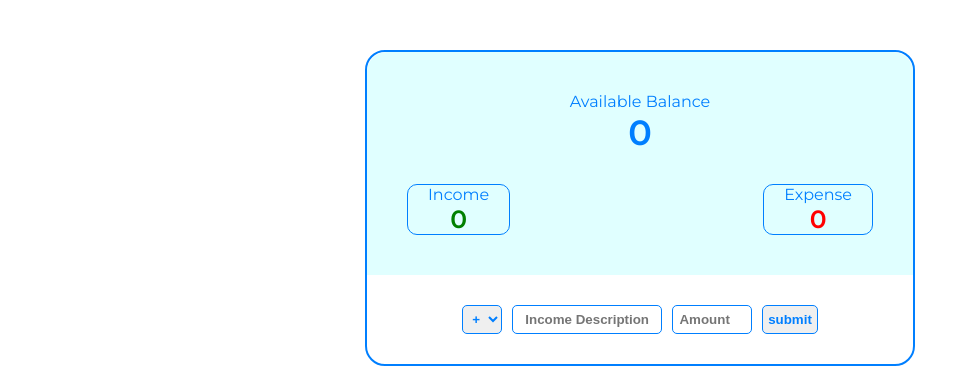
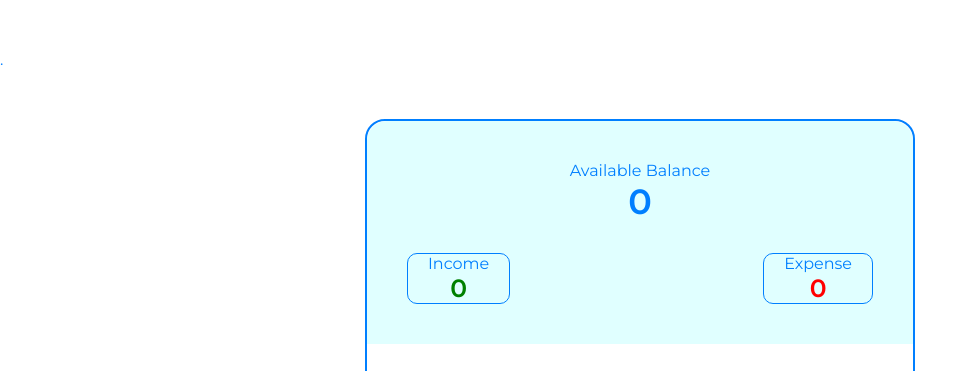
Before and after one commit to kumarmanglam/BudgetTracker, a plain HTML site: page index.html in a window 1280 px wide. Shown: the top 371 px of the page, without its empty margins (0-977 px from the left). Drawn offline with Linux system fonts and the light colour scheme.

Commit message:
updated html bug

```diff
--- a/index.html
+++ b/index.html
@@ -5,6 +5,7 @@
   <meta charset="UTF-8">
   <meta http-equiv="X-UA-Compatible" content="IE=edge">
   <link rel="stylesheet" href="style.css">
+  <meta name="viewport" content="width=device-width, initial-scale=1.0">.
   <link rel="icon" href="https://fav.farm/🔥" />
   <link rel="stylesheet" href="https://fonts.googleapis.com/css2?family=Montserrat:wght@400;600;700;800&display=swap">
   <title>Document</title>
--- a/style.css
+++ b/style.css
@@ -5,21 +5,20 @@
   box-sizing: border-box;
 }
 body{
-  display: flex;
-  justify-content: center;
-  align-content: center;
-  height: 100vh;
+  padding-top: 50px;
+  color: #007FFF;
+  font-family: 'Montserrat', sans-serif;
 }
 .body-container{
-  font-family: 'Montserrat', sans-serif;
   display: flex;
   flex-direction: column;
   align-items: center;
   padding-top: 50px;
   gap:10px;
-  color: #007FFF;
   width: 90vw;
+  margin: 0 auto;
 }
+
 .main-container{
   border: 2px solid #007FFF;
   border-radius: 20px;
```
